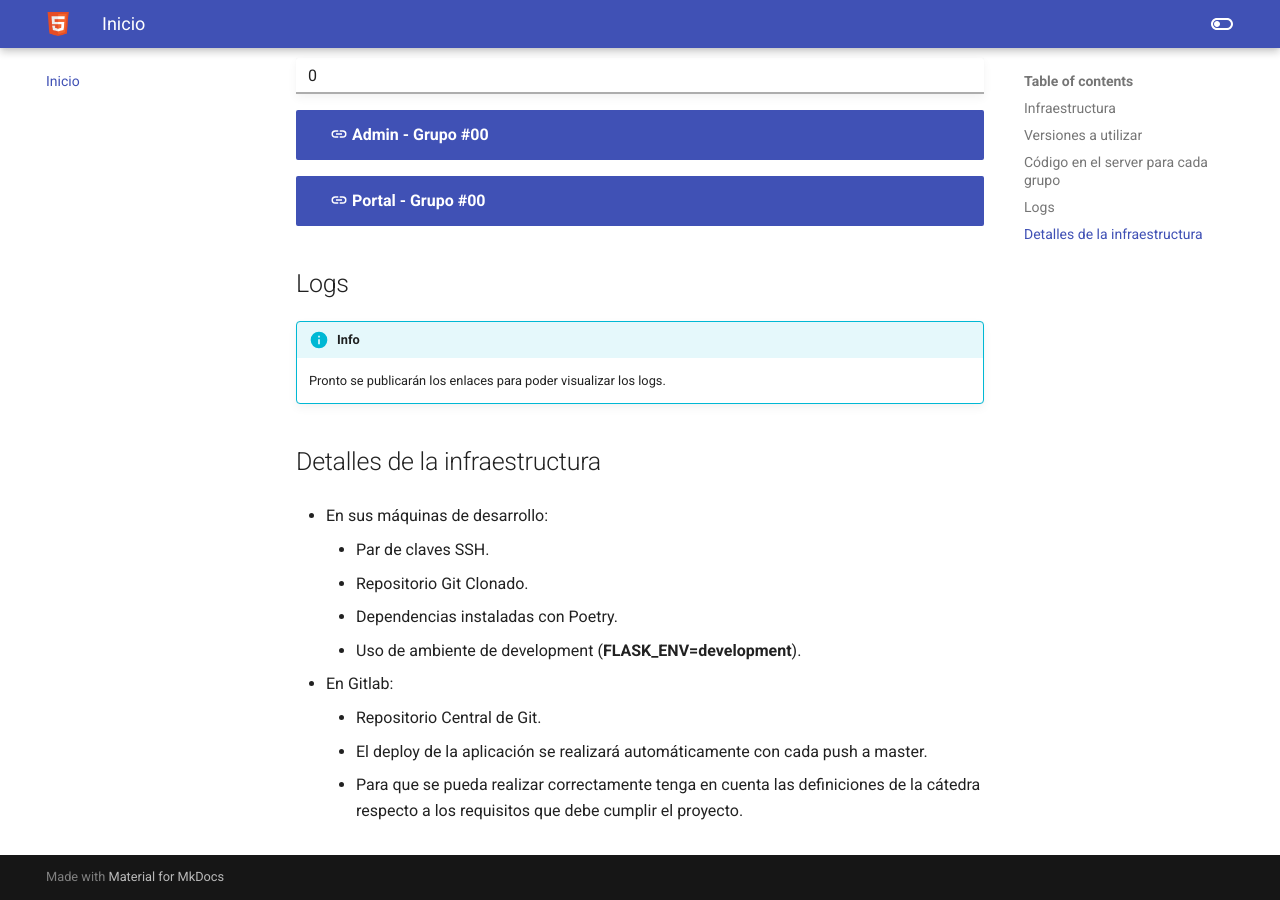
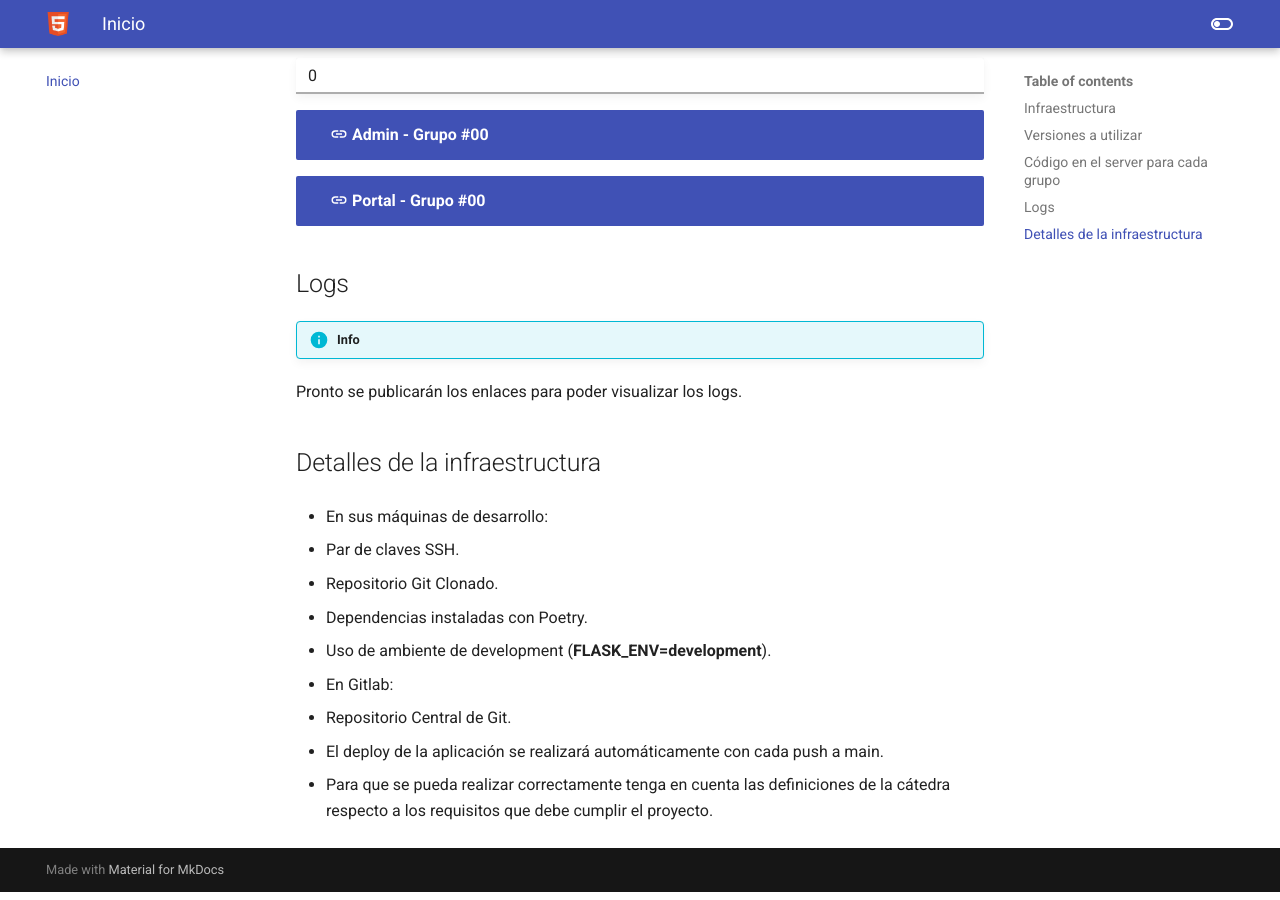
Before and after one commit to Proyecto-de-Software/2022, an MkDocs documentation site: the page built from docs/index.md, in a window 1280 px wide and 900 px high, scrolled down 1119 px. Built offline with MkDocs 1.6.1 and Material for MkDocs 9.7.7, drawn with Linux system fonts in a browser that asks for light colours.

Commit message:
Cambia referencia a rama donde pushear

```diff
--- a/docs/index.md
+++ b/docs/index.md
@@ -26,20 +28,21 @@ Información de la infraestructura del servidor de la asignatura Proyecto de Sof
 ## Logs
 
 !!! Info
-    Pronto se publicarán los enlaces para poder visualizar los logs.
-    <!-- Enlaces a logs de la aplicación -->
+Pronto se publicarán los enlaces para poder visualizar los logs.
 
+<!-- Enlaces a logs de la aplicación -->
 
 ## Detalles de la infraestructura
 
-* En sus máquinas de desarrollo:
-    - Par de claves SSH.
-    - Repositorio Git Clonado.
-    - Dependencias instaladas con Poetry.
-    - Uso de ambiente de development (<strong>FLASK_ENV=development</strong>).
+- En sus máquinas de desarrollo:
 
-* En Gitlab:
-    - Repositorio Central de Git.
-    - El deploy de la aplicación se realizará automáticamente con cada push a master.
-    - Para que se pueda realizar correctamente tenga en cuenta las definiciones
-      de la cátedra respecto a los requisitos que debe cumplir el proyecto.
+  - Par de claves SSH.
+  - Repositorio Git Clonado.
+  - Dependencias instaladas con Poetry.
+  - Uso de ambiente de development (<strong>FLASK_ENV=development</strong>).
+
+- En Gitlab:
+  - Repositorio Central de Git.
+  - El deploy de la aplicación se realizará automáticamente con cada push a main.
+  - Para que se pueda realizar correctamente tenga en cuenta las definiciones
+    de la cátedra respecto a los requisitos que debe cumplir el proyecto.
```
Also changed, not shown: other parts of docs/index.md (+6 -4 lines).
